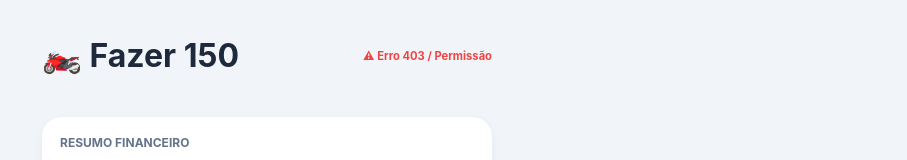
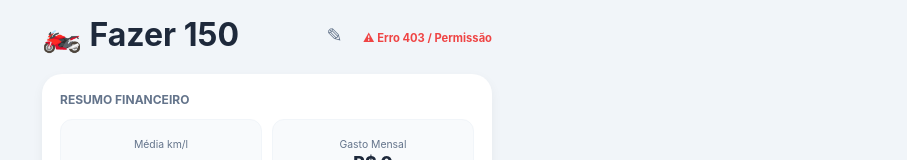
Before and after one commit to viniciushc3/appgaz, a plain HTML site: page index.html in a window 1280 px wide. Shown: the top 160 px of the page, without its empty margins (373-1280 px from the left). Drawn offline with nearby package versions, Linux system fonts and the light colour scheme; no server answers.

Commit message:
Add files via upload

```diff
--- a/index.html
+++ b/index.html
@@ -9,17 +9,22 @@
         :root { --primary: #2563eb; --success: #16a34a; --warning: #eab308; --danger: #ef4444; --bg: #f1f5f9; --card: #ffffff; --text: #1e293b; }
         body { font-family: -apple-system, sans-serif; background: var(--bg); color: var(--text); margin: 0; padding: 15px; display: flex; flex-direction: column; align-items: center; }
         .container { width: 100%; max-width: 450px; padding-bottom: 80px; }
+
+        /* Cabeçalho com atalho para planilha */
         header { display: flex; justify-content: space-between; align-items: center; margin-bottom: 20px; }
+        .btn-edit-sheet { text-decoration: none; color: #64748b; font-size: 1.2rem; padding: 5px; transition: color 0.2s; }
+        .btn-edit-sheet:hover { color: var(--primary); }
+
         .card { background: var(--card); padding: 18px; border-radius: 20px; box-shadow: 0 4px 12px rgba(0,0,0,0.05); margin-bottom: 16px; }
         .card-title { font-size: 0.75rem; font-weight: 700; color: #64748b; text-transform: uppercase; margin-bottom: 12px; display: block; }
         .stats-grid { display: grid; grid-template-columns: 1fr 1fr; gap: 10px; }
         .stat-box { background: #f8fafc; padding: 12px; border-radius: 12px; border: 1px solid #f1f5f9; text-align: center; }
         .stat-val { display: block; font-size: 1.1rem; font-weight: 800; color: var(--text); }
         .stat-label { font-size: 0.65rem; color: #64748b; }
+
         .progress-bar { background: #e2e8f0; height: 12px; border-radius: 10px; margin: 10px 0; overflow: hidden; }
         #oil-progress { background: var(--warning); height: 100%; width: 0%; transition: width 1s; }
 
-        /* Ajuste do Histórico */
         .history-item { display: flex; justify-content: space-between; align-items: center; padding: 12px 0; border-bottom: 1px solid #f1f5f9; }
         .history-item:last-child { border-bottom: none; }
         .hist-date { font-size: 0.8rem; color: #64748b; flex: 1; }
@@ -37,8 +42,13 @@
 
     <div class="container">
         <header>
-            <h1>🏍️ Fazer 150</h1>
-            <span id="status-sync" style="font-size: 0.7rem; font-weight: bold;">Sincronizando...</span>
+            <h1 style="margin:0;">🏍️ Fazer 150</h1>
+            <div>
+                <a href="https://docs.google.com/spreadsheets/d/1m0bRtya14GSIWtLe7TFD1EgVDKp-HrzHU1Vj7HI3Xco/edit" target="_blank" class="btn-edit-sheet" title="Editar Planilha">
+                    ✎
+                </a>
+                <span id="status-sync" style="font-size: 0.7rem; font-weight: bold; margin-left: 10px;">Sincronizando...</span>
+            </div>
         </header>
 
         <div class="card">
```
